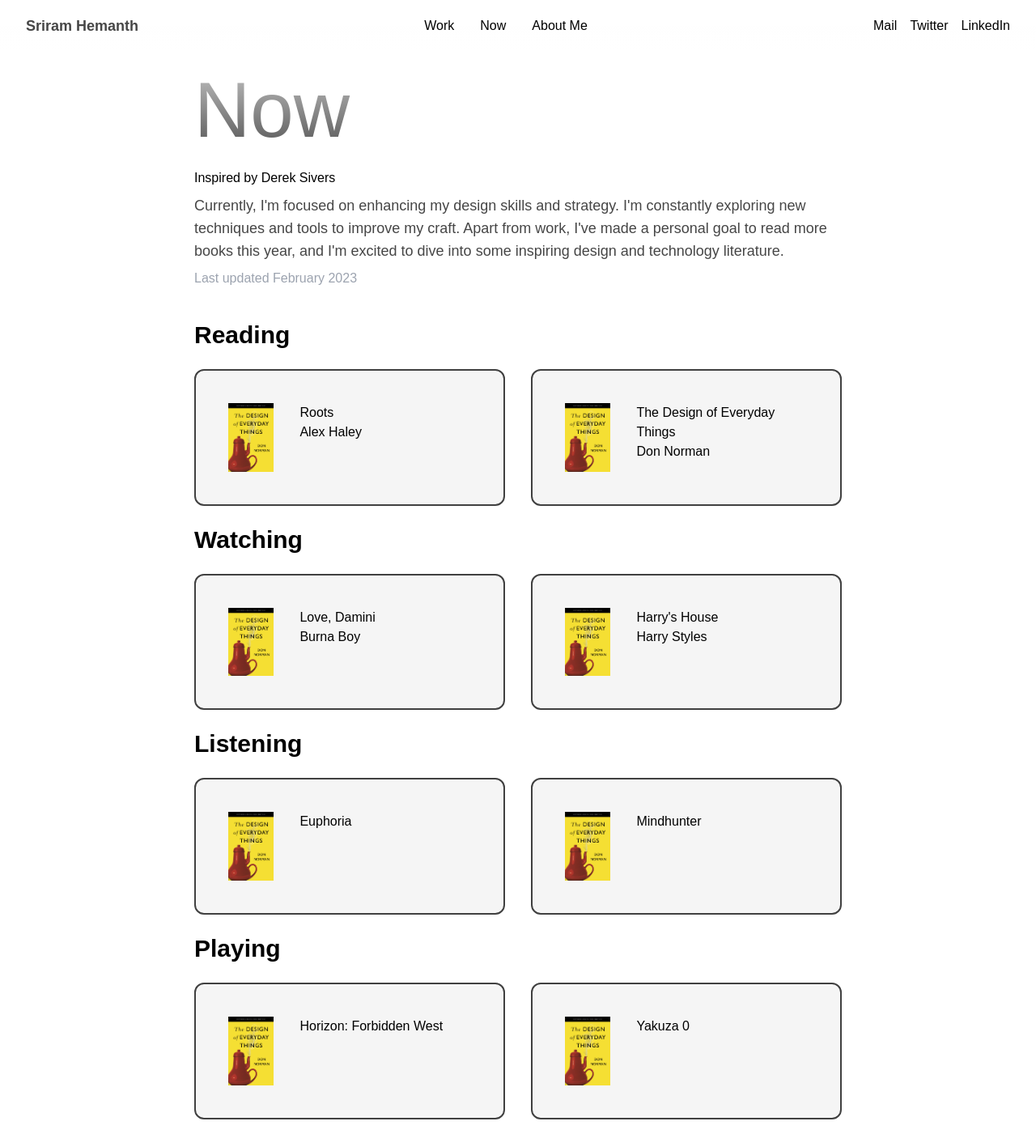
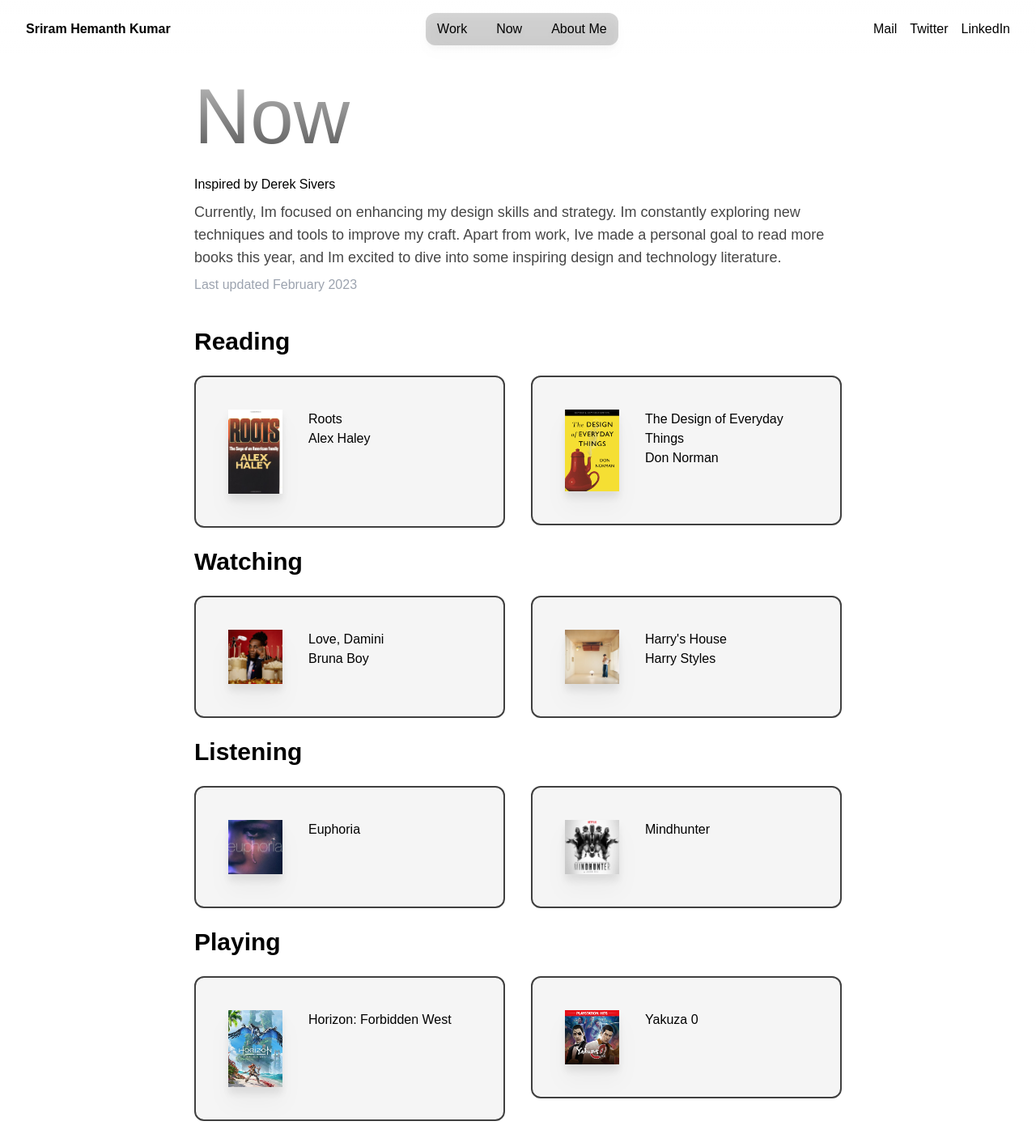
Before and after one commit to sriramph98/portfolio, a Next.js app: page /now in a window 1280 px wide. Shown: the whole page at 81% size. Built offline with nearby package versions, Linux system fonts and the light colour scheme.

Commit message:
bug fixes

```diff
--- /dev/null
+++ b/src/components/now.json
@@ -0,0 +1,53 @@
+{
+    "reading": [
+        {   "id": 1,
+            "title": "Roots",
+            "author": "Alex Haley",
+            "imagePath": "/now/roots.jpg"
+        },
+        {
+            "id": 2,
+            "title": "The Design of Everyday Things",
+            "author": "Don Norman",
+            "imagePath": "/now/design.jpg"
+        }
+    ],
+    "listening": [
+        {
+            "id": 3,
+            "title": "Love, Damini",
+            "author": "Bruna Boy",
+            "imagePath": "/now/burna.png"
+        },
+        {
+            "id": 4,
+            "title": "Harry's House",
+            "author": "Harry Styles",
+            "imagePath": "/now/harry.jpeg.webp"
+        }
+    ],
+    "watching": [
+        {
+            "id": 5,
+            "title": "Euphoria",
+            "imagePath": "/now/euphoria.jpeg"
+        },
+        {
+            "id": 6,
+            "title": "Mindhunter",
+            "imagePath": "/now/mindhunter.jpg.webp"
+        }
+    ],
+    "playing": [
+        {
+            "id": 7,
+            "title": "Horizon: Forbidden West",
+            "imagePath": "/now/horizon.jpg"
+        },
+        {
+            "id": 8,
+            "title": "Yakuza 0",
+            "imagePath": "/now/yakuza.png.webp"
+        }
+    ]
+}
--- a/src/components/ui/NavigationBar/navbar.tsx
+++ b/src/components/ui/NavigationBar/navbar.tsx
@@ -9,12 +9,12 @@ export default function NavBar() {
 
     <React.Fragment>
 
-<nav className="flex z-10 text-black dark:text-white items-center justify-between   bg-gradient-to-t from-transparent to-white dark:to-black px-8 py-4 sticky top-0">
+<nav className="flex z-10 text-black dark:text-white items-center justify-between   bg-gradient-to-t from-transparent to-white dark:to-black px-8 py-4 sticky top-0 ">
   <div className="text-black dark:text-white font-bold">
-    <a className='paragraph' href="#">Sriram Hemanth</a>
+    <a className='' href="#">Sriram Hemanth Kumar</a>
   </div>
 
-  <div className=" flex space-x-4 ">
+  <div className=" flex space-x-4 p-1 drop-shadow-lg rounded-xl   bg-dark-400 bg-opacity-30 backdrop-blur-lg ">
     <NavBtn path="/" name="Work"/>
     <NavBtn path="/now" name="Now"/>
     <NavBtn path="/aboutMe" name="About Me"/>
@@ -22,13 +22,12 @@ export default function NavBar() {
   </div>
 
 
-  <div className="flex space-x-4">
- <ContactLinkBtn intent="primary" size="medium" path="mailto:srirmaph9812@gmail.com" name="Mail"/>
- <ContactLinkBtn path="https://twitter.com/sriramph98" name="Twitter"/>
- <ContactLinkBtn path="https://linkedin.com/in/sriram-ph" name="LinkedIn"/>
+  <div className=" space-x-4 hidden lg:block md:block">
+ <ContactLinkBtn intent="primary" size="medium" path="mailto:srirmaph9812@gmail.com" target="_blank" rel="noopener"  name="Mail"  />
+ <ContactLinkBtn path="https://twitter.com/sriramph98" target="_blank" rel="noopener" name="Twitter"  />
+ <ContactLinkBtn path="https://linkedin.com/in/sriram-ph" target="_blank" rel="noopener" name="LinkedIn"  />
 
   </div>
-
 
 
 </nav>
--- a/src/components/ui/experienceCard.tsx
+++ b/src/components/ui/experienceCard.tsx
@@ -10,7 +10,7 @@ export default function ExperienceCard({company,designation,fromYear,toYear,desc
 <div className='py-2'>
 
 <p className="heading">{company}</p>
-<div className="flex gap-2"><p>{designation}</p><p>•</p><p className='flex'><p>{fromYear}</p><p> -</p><p>{toYear}</p></p></div>
+<div className="flex gap-2"><p>{designation}</p><p> • </p><p className='flex'><p>{fromYear}</p><p>-</p><p>{toYear}</p></p></div>
 
 </div>
 
--- a/src/components/ui/nowCard.tsx
+++ b/src/components/ui/nowCard.tsx
@@ -1,18 +1,17 @@
 
 import React from 'react'
 import Image from 'next/image'
-import img from '@now/design.jpg'
 
-
-export default function NowCard({title,author}: any) {
+export default function NowCard({imagePath,title,author}: any) {
   return (
 
 
-<div className="card  border-solid border-2 border-neutral-700 flex my-4 p-10 w-full">
+<div className="card  border-solid border-2 border-neutral-700 flex my-4 p-10 w-full ">
 
-  <div className="w-fit pr-8 flex text-center "><Image src={img} alt="" width="80" /></div>
 
-<div className="w-full  align-baseline ">
+  <div className="w-fit h-full pr-8 flex  drop-shadow-xl hover:-rotate-6 transition duration-200 ease-in-out "><Image src={imagePath} alt="" width={100} height={100} style={{position:"relative",objectFit:"contain"}} /></div>
+
+<div className="w-full  h-full">
 
 <p>{title}</p>
 <p>{author}</p>
--- a/src/components/work.json
+++ b/src/components/work.json
@@ -2,6 +2,7 @@
       {
         "id": 1,
         "type": "image",
+        "colSpan":"col-span-1",
         "mediaPath":"/work/iphone-show.png",
         "title":"iOS Application",
         "buttonPath":"https://apps.apple.com/in/app/zoho-show-presentation-maker/id1309156447",
@@ -12,6 +13,7 @@
       {
         "id": 2,
         "type": "image",
+        "colSpan":"col-span-1",
         "mediaPath":"/work/ipad.png",
         "title":"iPad Application",
         "buttonPath":"https://apps.apple.com/in/app/zoho-show-presentation-maker/id1309156447",
@@ -22,6 +24,7 @@
       {
         "id": 3,
         "type": "image",
+        "colSpan":"col-span-1",
         "mediaPath":"/work/websites.png",
         "title":"Websites",
         "buttonPath":"https://apps.apple.com/in/app/zoho-show-presentation-maker/id1309156447",
@@ -32,6 +35,7 @@
       {
         "id": 4,
         "type": "image",
+        "colSpan":"col-span-1",
         "mediaPath":"/work/filters-vani.png",
         "title":"Color Overlays",
         "buttonPath":"https://www.vanihq.com/catchups.html",
@@ -53,6 +57,7 @@
       {
         "id": 6,
         "type": "image",
+        "colSpan":"col-span-1",
         "mediaPath":"/work/cms.png",
         "title":"Campus Management System",
         "buttonPath":"https://apps.apple.com/in/app/zoho-show-presentation-maker/id1309156447",
@@ -63,6 +68,7 @@
       {
         "id": 7,
         "type": "video",
+        "colSpan":"col-span-1",
         "mediaPath":"/work/blend.mp4",
         "title":"Stable Diffusion - Blend",
         "buttonPath":"https://apps.apple.com/in/app/zoho-show-presentation-maker/id1309156447",
--- a/src/pages/now.tsx
+++ b/src/pages/now.tsx
@@ -1,17 +1,32 @@
 import NowCard from '@ui/nowCard'
 import React from 'react'
-import {motion} from 'framer-motion'
+import { motion } from 'framer-motion'
 import { SlideInBottom } from '@/components/animation/animation'
+import nowData from '@components/now.json'
+import { title } from 'process'
 
+interface NowData {
 
+  id: number,
+  imagePath: string,
+  title: string,
+  author: string
+}
+
+const reading: NowData[] = JSON.parse(JSON.stringify(nowData.reading));
+const listening: NowData[] = JSON.parse(JSON.stringify(nowData.listening));
+const watching: NowData[] = JSON.parse(JSON.stringify(nowData.watching));
+const playing: NowData[] = JSON.parse(JSON.stringify(nowData.playing));
 
 export default function Now() {
   return (
 
+
+
     <React.Fragment>
 
       <SlideInBottom>
-      <div>
+        <div id="now">
 
           <div className="px-4 md:px-40 lg:px-60 ">
 
@@ -19,7 +34,7 @@ export default function Now() {
 
               <p className="bigTitle">Now</p>
               <p>Inspired by Derek Sivers</p>
-  <p className="paragraph py-2">Currently, I'm focused on enhancing my design skills and strategy. I'm constantly exploring new techniques and tools to improve my craft. Apart from work, I've made a personal goal to read more books this year, and I'm excited to dive into some inspiring design and technology literature.</p>
+              <p className="paragraph py-2">Currently, Im focused on enhancing my design skills and strategy. Im constantly exploring new techniques and tools to improve my craft. Apart from work, Ive made a personal goal to read more books this year, and Im excited to dive into some inspiring design and technology literature.</p>
               <p className="footnote">Last updated February 2023</p>
 
 
@@ -30,30 +45,32 @@ export default function Now() {
 
               <p className="subtitle">Reading</p>
 
-<div className='flex gap-8'>
 
+              <div className="flex gap-8">
+                {
+                  reading.map(item => (
+                    <NowCard key={item.id} imagePath={item.imagePath} title={item.title} author={item.author}  />
+                  ))
 
-<NowCard title="Roots" author="Alex Haley"/>
-
-<NowCard title="The Design of Everyday Things" author="Don Norman"/>
-
+                }
 
               </div>
+
 
 
             </div>
             <div>
               <p className="subtitle">Watching</p>
 
-<div className='flex gap-8'>
+              <div className="flex gap-8">
+                {
+                  listening.map(item => (
+                    <NowCard key={item.id} imagePath={item.imagePath} title={item.title} author={item.author}  />
+                  ))
 
-<NowCard title="Love, Damini" author="Burna Boy"/>
-
-<NowCard title="Harry's House" author="Harry Styles"/>
-
+                }
 
               </div>
-
 
 
 
@@ -66,13 +83,13 @@ export default function Now() {
 
               <p className="subtitle">Listening</p>
 
-<div className='flex gap-8'>
+              <div className="flex gap-8">
+                {
+                  watching.map(item => (
+                    <NowCard key={item.id} imagePath={item.imagePath} title={item.title}   />
+                  ))
 
-
-<NowCard title="Euphoria" />
-
-<NowCard title="Mindhunter" />
-
+                }
 
               </div>
 
@@ -87,10 +104,13 @@ export default function Now() {
               <p className="subtitle">Playing</p>
 
 
-<div className='flex gap-8'>
-<NowCard title="Horizon: Forbidden West" />
+              <div className="flex gap-8">
+                {
+                  playing.map(item => (
+                    <NowCard key={item.id} imagePath={item.imagePath} title={item.title}   />
+                  ))
 
-<NowCard title="Yakuza 0" />
+                }
 
               </div>
 
--- a/src/styles/globals.css
+++ b/src/styles/globals.css
@@ -15,7 +15,7 @@
 }
 
 .NavBtn{
-  @apply px-2 py-1 rounded-lg text-black dark:text-white hover:text-gray-300
+  @apply px-2 py-0.5 rounded-lg border-2 border-transparent text-black dark:text-white focus:bg-dark-950  focus:border-2 focus:border-dark-700 transition duration-200  ease-in
 }
 /* .NavBtn:hover{
   @apply bg-neutral-800  border-solid border-2 border-neutral-300 dark:border-neutral-600  px-2 py-1 rounded-lg
@@ -23,7 +23,7 @@
  */
 
 .paragraph{
-@apply text-light-800 dark:text-dark-50 sm:text-sm md:text-base lg:text-lg
+@apply text-light-800 dark:text-dark-200 sm:text-sm md:text-base lg:text-lg
 }
 
 .caption{
@@ -31,11 +31,11 @@
 }
 
 .cardBtn{
-  @apply bg-black dark:bg-white text-sm w-52
+  @apply bg-black dark:bg-white text-sm h-fit hover:bg-white hover:dark:bg-black border hover:border-light-700 hover:dark:border-dark-700
 }
 
 .cardBtnText{
-  @apply text-white dark:text-black py-1 px-4 rounded-full
+  @apply text-white dark:text-black py-1 px-4 rounded-full hover:text-black hover:dark:text-white
 }
 
 .cardProduct{
--- a/tailwind.config.js
+++ b/tailwind.config.js
@@ -4,6 +4,8 @@ module.exports = {
     './src/pages/**/*.{js,ts,jsx,tsx}',
     './src/components/**/*.{js,ts,jsx,tsx}',
     './src/app/**/*.{js,ts,jsx,tsx}',
+    './src/media/**/*.{js,ts,jsx,tsx}',
+    './src/styles/**/*.{js,ts,jsx,tsx}',
   ],
   theme: {
     extend: {
```
Also changed, not shown: src/components/aboutMe.json (added, +59 -0 lines), src/components/ui/projectCard.tsx (+3 -8 lines), src/pages/aboutMe.tsx (+24 -21 lines), src/pages/index.tsx (+11 -14 lines), 1 other file (tests, documents, lock files or other folders). Lines whose indentation alone changed are shown as unchanged.
